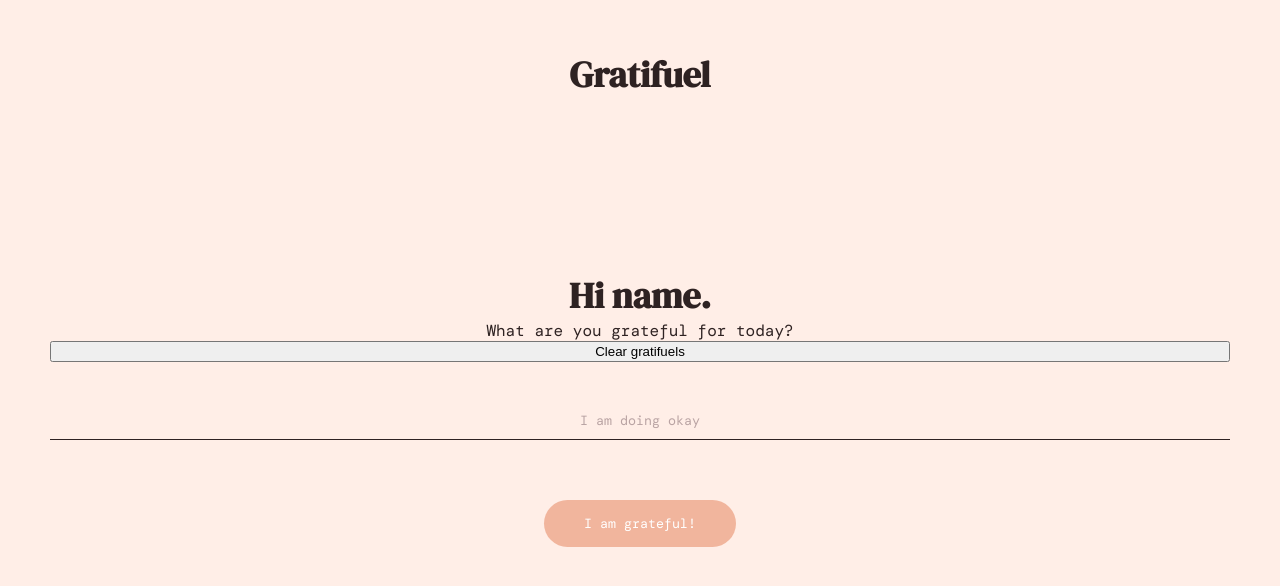
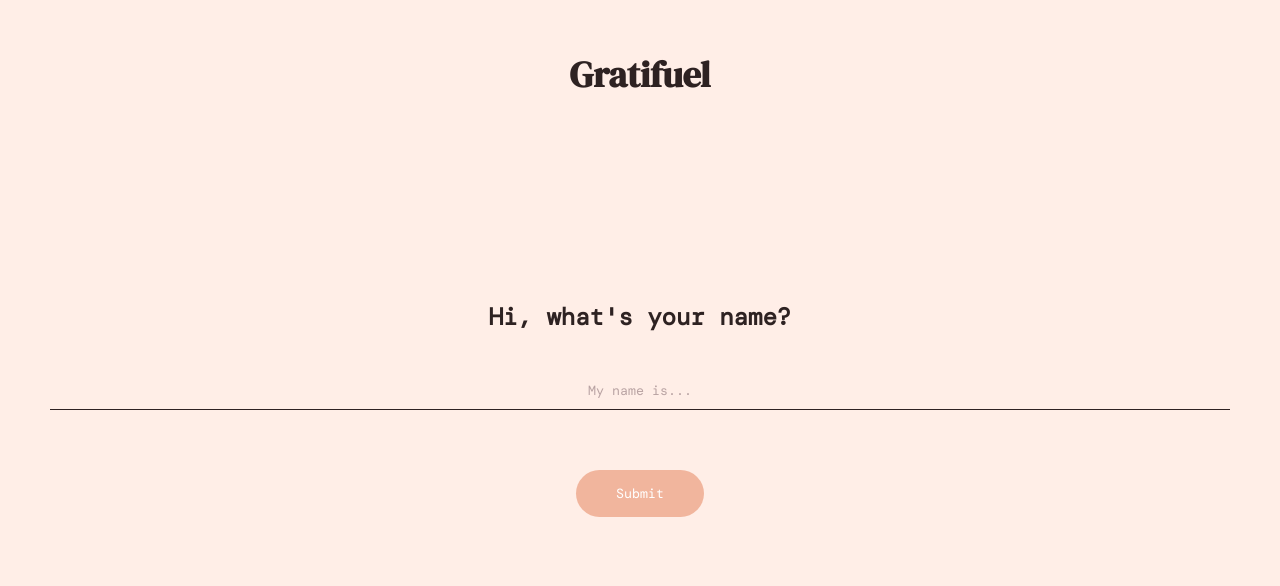
Before and after one commit to sammiepls/gratifuel, a React (Create React App) app: page / in a window 1280 px wide. Shown: the top 586 px of the page. Built offline with nearby package versions, Linux system fonts and the light colour scheme.

Commit message:
Handle asking and storing of name

```diff
--- a/src/App.tsx
+++ b/src/App.tsx
@@ -1,10 +1,26 @@
 import React, { useState, useEffect, useCallback } from "react";
 import "./App.css";
 import { Form } from "./screens/Form";
+import { Onboarding } from "./screens/Onboarding";
 
 function App() {
+  const [name, setName] = useState("");
   const [gratifuels, setGratifuels] = useState<string[]>([]);
   const [input, setInput] = useState("");
+
+  const getName = () => {
+    chrome.storage.sync.get(["name"], (data) => {
+      if (data.name) {
+        setName(data.name);
+      }
+    });
+  };
+
+  const handleSetName = (name: string) => setName(name);
+
+  useEffect(() => {
+    getName();
+  }, []);
 
   // chrome.runtime.onMessage.addListener(function (
   //   request,
@@ -21,7 +37,8 @@ function App() {
   // });
 
   const getGratifuels = () => {
-    chrome.storage.sync.get("gratifuels", (data) => {
+    chrome.storage.sync.get(["gratifuels"], (data) => {
+      console.log("gratifuel", data);
       if (data.gratifuels) {
         console.log(data.gratifuels);
         setGratifuels(data.gratifuels);
@@ -60,12 +77,17 @@ function App() {
         <h1 className="heading">Gratifuel</h1>
       </header>
       <main>
+        {!!name ? (
           <Form
+            name={name}
             clearGratifuels={clearGratifuels}
             handleSubmit={handleSubmit}
             handleInputChange={handleInputChange}
             input={input}
           />
+        ) : (
+          <Onboarding handleSetName={handleSetName} />
+        )}
         <ul>
           {gratifuels.map((g) => (
             <li>{g}</li>
--- a/src/screens/Form.tsx
+++ b/src/screens/Form.tsx
@@ -1,6 +1,7 @@
 import React from "react";
 
 interface Props {
+  name: string;
   clearGratifuels: () => void;
   handleSubmit: (e: React.FormEvent<HTMLFormElement>) => void;
   input: string;
@@ -12,10 +13,11 @@ export const Form = ({
   handleSubmit,
   input,
   handleInputChange,
+  name,
 }: Props) => {
   return (
     <>
-      <h1 className="heading">Hi name.</h1>
+      <h1 className="heading">Hi {name}.</h1>
       <p>What are you grateful for today?</p>
       <button onClick={clearGratifuels}>Clear gratifuels</button>
 
--- /dev/null
+++ b/src/screens/Onboarding.tsx
@@ -0,0 +1,31 @@
+import React, { useState, useEffect } from "react";
+
+interface Props {
+  handleSetName: (name: string) => void;
+}
+
+export const Onboarding = ({ handleSetName }: Props) => {
+  const [name, setName] = useState("");
+
+  const handleSubmit = () => {
+    chrome.storage.sync.set({ name });
+    handleSetName(name);
+  };
+
+  const handleInputChange = (e: React.FormEvent<HTMLInputElement>) =>
+    setName(e.currentTarget.value);
+
+  return (
+    <div>
+      <h2>Hi, what's your name?</h2>
+      <form onSubmit={handleSubmit}>
+        <input
+          value={name}
+          onChange={handleInputChange}
+          placeholder="My name is..."
+        />
+        <button className="submit-btn">Submit</button>
+      </form>
+    </div>
+  );
+};
```
Lines whose indentation alone changed are shown as unchanged.
